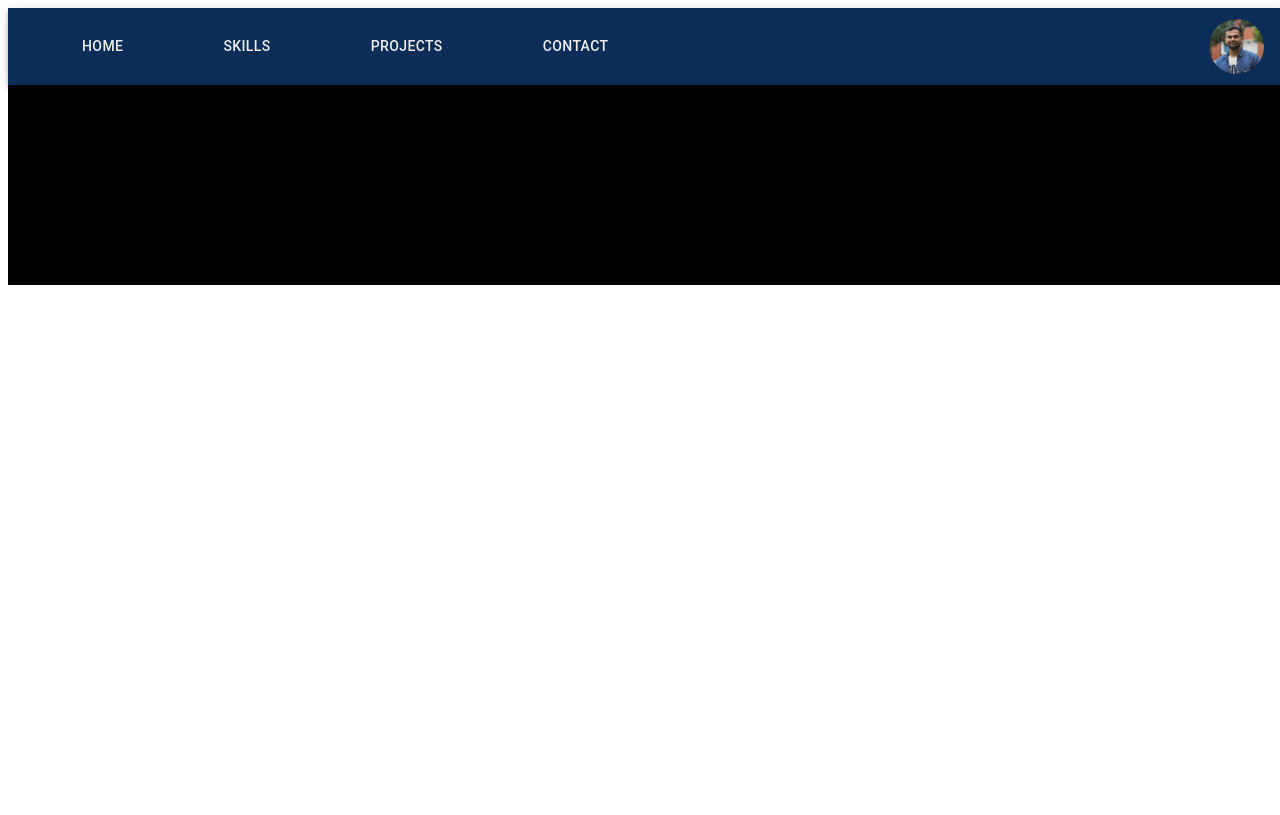
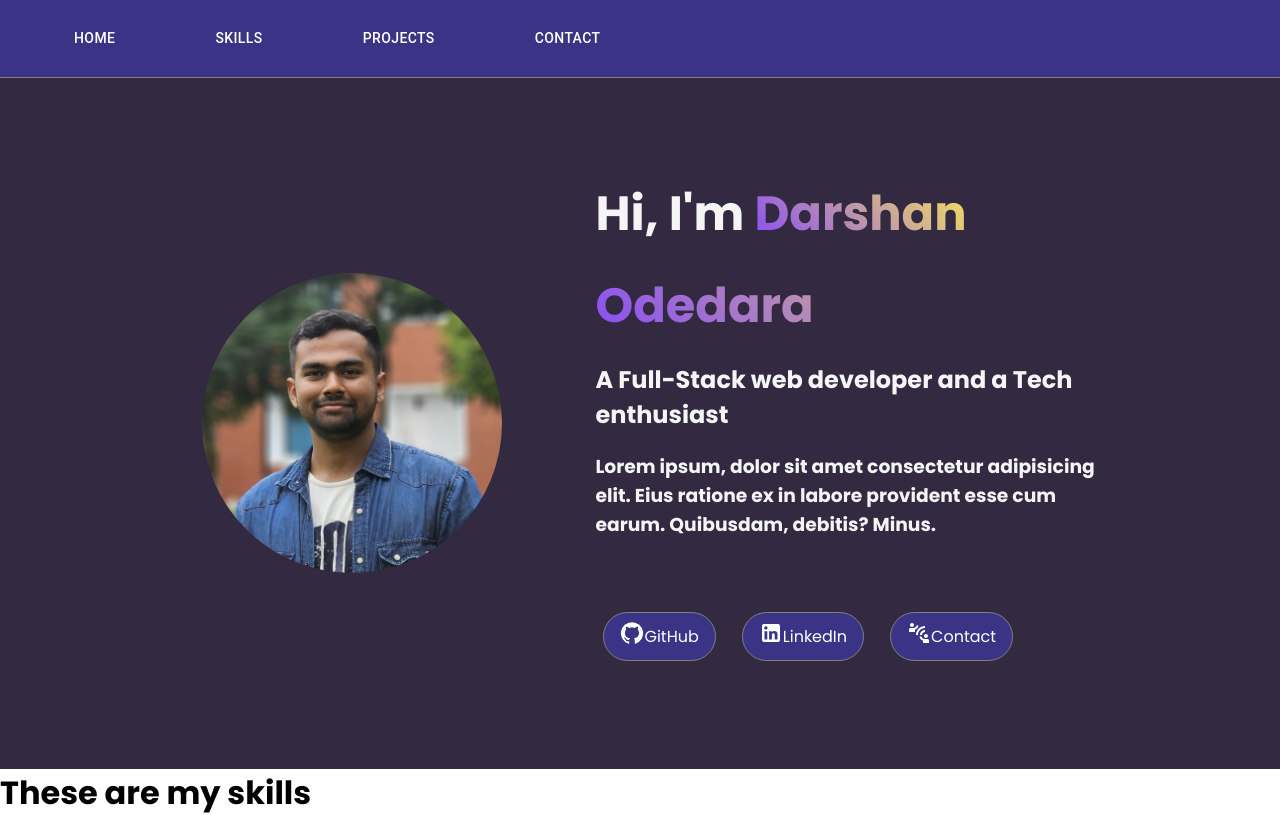
Before and after one commit to codeza-ai/personal-portfolio, a React (Vite) app: page /home in a window 1280 px wide. Shown: the top 815 px of the page. Built offline with nearby package versions, Linux system fonts and the light colour scheme.

Commit message:
Made the hero section of the Home page

```diff
--- a/src/App.jsx
+++ b/src/App.jsx
@@ -1,7 +1,8 @@
 import React from 'react'
-import { BrowserRouter, Route, Routes } from 'react-router-dom'
+import {  Route, Routes } from 'react-router-dom'
 import Contact from './pages/Contact'
 import Home from './pages/Home'
+import Header2 from "./components/Header2"
 import Header from "./components/Header"
 import Footer from "./components/Footer"
 
@@ -9,10 +10,10 @@ const App = () => {
   return (
     <>
       <Header />
-        <Routes>
-          <Route path="/" element={<Home />} />
-          <Route path="/contact" element={<Contact />} />
-        </Routes>
+      <Routes>
+        <Route path="/home" element={<Home />} />
+        <Route path="/contact" element={<Contact />} />
+      </Routes>
       <Footer />
     </>
   )
--- a/src/components/Header.css
+++ b/src/components/Header.css
@@ -1,39 +1,47 @@
-
-.AppBar {
-    margin: 0;
-    padding: 0;
-
-}
-/*
-header {
+header{
     display: flex;
     width: 100vw;
     justify-content: space-around;
-    gap: 50px;
-    background-color: blue;
+    background-color: var(--blue);
+    border-bottom: 1px solid grey;
     color: white;
 }
-
-header .searchBox {
-    display: flex;
-    gap: 20px;
-}
-header .searchBox input {
-    width: 100px;
+nav {
+    width: 100%;
 }
 
 header nav ul{
+    padding: 10px 0;
+    gap: 60px;
     display: flex;
     list-style: none;
-    gap: 25px;
+    width: fit-content;
 }
 
-header nav ul li {
-    padding: 10px;
-}
-
-header nav ul li a, Link{
+.nav-buttons{
+    display: block;
+    font-size: 1.5rem ;
     cursor: pointer;
     text-decoration: none;
     color: inherit;
-} */
+}
+
+@media screen and (max-width: 950px) {
+    header {
+        width: 100vw;
+        flex-direction: column;
+    }
+    nav {
+        width: 100%;
+
+    }
+    header nav ul {
+        justify-content: space-evenly;
+        gap: 0;
+        width: 100%;
+    }
+    .nav-buttons {
+        display: block;
+        font-size: 1.2rem;
+    }
+}
--- a/src/components/Header.jsx
+++ b/src/components/Header.jsx
@@ -11,57 +11,36 @@ import Typography from '@mui/material/Typography';
 import Menu from '@mui/material/Menu';
 import MenuIcon from '@mui/icons-material/Menu';
 import Container from '@mui/material/Container';
-import Avatar from '@mui/material/Avatar';
 import Button from '@mui/material/Button';
-import Tooltip from '@mui/material/Tooltip';
 import MenuItem from '@mui/material/MenuItem';
+import Link from '@mui/material/Link';
+// import GitHubIcon from '@mui/icons-material/GitHub';
+// import LinkedInIcon from '@mui/icons-material/LinkedIn';
+// import ConnectWithoutContactIcon from '@mui/icons-material/ConnectWithoutContact';
 
 
 const pages = ["Home", "Skills", "Projects", "Contact"];
-// const pages = [{name: "Home",
-//                 to: "/"
-//               },
-//               {
-//                 name: "Skills",
-//                 to: "/#skills"
-//               },
-//               {
-//                 name: "Projects",
-//                 to: "/#projects"
-//               },
-//               {
-//                 name: "Contact",
-//                 to: "/contact"
-//               }];
+const links = ["/home", "/home#skills", "/home#projects", "/contact"];
+
 
 function Header() {
   const [anchorElNav, setAnchorElNav] = useState(null);
-  const [anchorElUser, setAnchorElUser] = useState(null);
 
   const handleOpenNavMenu = (event) => {
     setAnchorElNav(event.currentTarget);
-  };
-  const handleOpenUserMenu = (event) => {
-    setAnchorElUser(event.currentTarget);
   };
 
   const handleCloseNavMenu = () => {
     setAnchorElNav(null);
   };
 
-  const handleCloseUserMenu = () => {
-    setAnchorElUser(null);
-  };
 
   return (
     <AppBar position="static" sx={{
-        backgroundColor: '#0C2D57',
-        color: "#EFECEC",
-        fontFamily: "Poppins"
-      }}>
+      backgroundColor: '#3B3486',
+      color: "white-smoke"    }}>
       <Container maxWidth="xl" >
         <Toolbar disableGutters>
-
           <Box sx={{ flexGrow: 1, display: { xs: 'flex', md: 'none' } }}>
             <IconButton
               size="large"
@@ -71,7 +50,7 @@ function Header() {
               onClick={handleOpenNavMenu}
               color="inherit"
             >
-            <MenuIcon />
+              <MenuIcon fontSize="large"/>
             </IconButton>
             <Menu
               id="menu-appbar"
@@ -91,56 +70,29 @@ function Header() {
                 display: { xs: 'block', md: 'none' }
               }}
             >
-              {pages.map((page) => (
+              {pages.map((page, index) => (
                 <MenuItem key={page} onClick={handleCloseNavMenu}>
-                  <Typography textAlign="center">{page}</Typography>
+                  <Typography textAlign="center">
+                    <Link href={links[index]} underline="none" sx={{ color: 'inherit' }}>
+                      {page}
+                    </Link></Typography>
+
                 </MenuItem>
               ))}
             </Menu>
           </Box>
           <Box sx={{ flexGrow: 1, display: { xs: 'none', md: 'flex' } }}>
-            {pages.map((page) => (
+            {pages.map((page, index) => (
               <Button
                 key={page}
                 onClick={handleCloseNavMenu}
                 sx={{ my: 2, color: 'inherit', display: 'block', padding: '10px 50px' }}
               >
-                {page}
+                <Link href={links[index]} underline="none" sx={{ color: 'inherit' }}>
+                  {page}
+                </Link>
               </Button>
             ))}
-          </Box>
-
-          <Box sx={{ flexGrow: 0 }}>
-            <Tooltip title="Collaborate">
-              <IconButton onClick={handleOpenUserMenu} sx={{ p: 0 }}>
-                <Avatar alt="Darshan" src="public\Profile.jpg" sx={
-                  {
-                    width: '55px',
-                    height: "auto"
-                  }
-                }/>
-              </IconButton>
-            </Tooltip>
-            <Menu
-              sx={{ mt: '55px' }}
-              id="menu-appbar"
-              anchorEl={anchorElUser}
-              anchorOrigin={{
-                vertical: 'top',
-                horizontal: 'right',
-              }}
-              keepMounted
-              transformOrigin={{
-                vertical: 'top',
-                horizontal: 'right',
-              }}
-              open={Boolean(anchorElUser)}
-              onClose={handleCloseUserMenu}
-            >
-                <MenuItem key="collab" onClick={handleCloseUserMenu}>
-                  <Typography textAlign="center">{`Let's build >`}</Typography>
-                </MenuItem>
-            </Menu>
           </Box>
         </Toolbar>
       </Container>
--- /dev/null
+++ b/src/components/Header2.jsx
@@ -0,0 +1,20 @@
+import React from 'react'
+import { Link } from 'react-router-dom'
+import './Header.css'
+
+const Header2 = () => {
+  return (
+    <header>
+        <nav>
+            <ul>
+                <li><Link className='nav-buttons' to="/home">Home</Link></li>
+                <li><a className='nav-buttons' href="/home#skills">Skills</a></li>
+                <li><a className='nav-buttons' href="/home#projects">Projects</a></li>
+                <li><Link className='nav-buttons' to="/contact">Contact</Link></li>
+            </ul>
+        </nav>
+    </header>
+  )
+}
+
+export default Header2
--- /dev/null
+++ b/src/components/TagButton.css
@@ -0,0 +1,19 @@
+.tagButton{
+    display: flex;
+    width: fit-content;
+    justify-content: center;
+    align-items: center;
+    padding: 0.5rem 1rem;
+    margin: 0.5rem;
+    border-radius: 2rem;
+    border: 0.5px solid grey;
+    font-size: 1rem;
+    background-color: var(--blue);
+    color: white;
+    cursor: pointer;
+    transition: scale 0.3s;
+}
+
+.tagButton:hover{
+    scale: 1.1;
+}
--- /dev/null
+++ b/src/components/TagButton.jsx
@@ -0,0 +1,23 @@
+import React from 'react'
+import Link from '@mui/material/Link';
+import './TagButton.css'
+
+const TagButtons = ({iconButton, tag, href}) => {
+  return (
+    <div className='tagButton'>
+        <Link
+              href={href} underline="none"
+              sx={{ color: 'white'}}
+        >
+            {iconButton}
+        </Link>
+      <Link href={href} underline="none"
+        sx={{ color: 'white' }}>
+            {tag}
+        </Link>
+    </div>
+
+  )
+}
+
+export default TagButtons
--- a/src/index.css
+++ b/src/index.css
@@ -1,7 +1,18 @@
+@import url('https://fonts.googleapis.com/css2?family=Poppins:ital,wght@0,100;0,200;0,300;0,400;0,500;0,600;0,700;0,800;0,900;1,100;1,200;1,300;1,400;1,500;1,600;1,700;1,800;1,900&display=swap');
 
+* {
+  margin: 0;
+    padding: 0;
+    box-sizing: border-box;
+}
 #root {
+  font-family: 'Poppins', sans-serif;
   width: 100vw;
   height: fit-content;
-  box-sizing: border-box;
-  margin: 0;
 }
+:root {
+  --dark: #332941;
+  --blue: #3B3486;
+  --purple: #864AF9;
+  --yellow: #F8E559;
+}
--- a/src/pages/Home.css
+++ b/src/pages/Home.css
@@ -1,11 +1,88 @@
+/* #332941 #3B3486 #864AF9 #F8E559 */
+/* Black Dark-Blue Purple Yellow */
+
 main {
-    height: 80vw;
+    padding: 100px 0;
+    display: flex;
+    width: 100vw;
+    justify-content: center;
+    align-items: center;
+    background-color: var(--dark);
+}
+
+.hero-section {
+    color: whitesmoke;
+    width: 80%;
+    display: flex;
+    justify-content: space-evenly;
+    align-items: center;
+    gap: 20px;
+}
+
+.hero-right {
+    width: 50%;
+    display: flex;
+    flex-direction: column;
+    justify-content: center;
+    align-items: top;
+    gap: 20px;
+}
+.hero-right h1 {
+    font-size: 3rem;
+    font-weight: 700;
+}
+.hero-left {
+    width: 35%;
+    display: flex;
+    justify-content: center;
+    align-items: center;
+}
+.gradient-font {
+    background: linear-gradient(45deg, var(--purple), var(--yellow));
+    -webkit-background-clip: text;
+    -webkit-text-fill-color: transparent;
+}
+
+.sm-buttons {
+    display: flex;
+    gap: 10px;
+    flex-wrap: wrap;
 }
 
 #skills {
-    height: 80vw;
+    height: 80vh;
 }
 
 #projects {
-    height: 80vw;
+    height: 80vh;
 }
+
+@media screen and (max-width: 950px) {
+    main {
+        padding: 35px 0;
+        flex-direction: column;
+    }
+    .hero-section {
+        flex-direction: column;
+        gap: 20px;
+    }
+    .hero-right {
+        width: 90%;
+    }
+    .hero-left {
+        width: 90%;
+    }
+    .hero-right h1 {
+        font-size: 2rem;
+    }
+    .hero-right h2 {
+        font-size: 1.5rem;
+    }
+
+    .hero-right h3 {
+        font-size: 1.2rem;
+    }
+    .sm-buttons {
+        gap: 5px;
+    }
+}
--- a/src/pages/Home.jsx
+++ b/src/pages/Home.jsx
@@ -1,11 +1,36 @@
 import React from 'react'
 import './Home.css'
+import Avatar from '@mui/material/Avatar';
+import TagButton from '../components/TagButton';
+import GitHubIcon from '@mui/icons-material/GitHub';
+import LinkedInIcon from '@mui/icons-material/LinkedIn';
+import ConnectWithoutContactIcon from '@mui/icons-material/ConnectWithoutContact';
 
 const Home = () => {
   return (
     <>
       <main>
-        <h1>This is home page</h1>
+        <div className='hero-section'>
+          <div className='hero-left'>
+            <Avatar
+              alt="Darshan Odedara"
+              src="/Profile.jpg"
+              sx={{ width: 300, height: 300 }}
+            />
+          </div>
+          <div className='hero-right'>
+            <h1>Hi, I'm <span className='gradient-font'>Darshan</span></h1>
+            <h1 className='gradient-font'>Odedara</h1>
+            <h2>A Full-Stack web developer and a Tech enthusiast</h2>
+            <h3>Lorem ipsum, dolor sit amet consectetur adipisicing elit. Eius ratione ex in labore provident esse cum earum. Quibusdam, debitis? Minus.</h3>
+            <br />
+            <div className='sm-buttons'>
+                <TagButton iconButton={<GitHubIcon />} tag='GitHub'/>
+                <TagButton iconButton={<LinkedInIcon />} tag='LinkedIn'/>
+                <TagButton iconButton={<ConnectWithoutContactIcon />} tag='Contact' href='/contact'/>
+            </div>
+          </div>
+        </div>
       </main>
       <div id='skills'>
         <h1>These are my skills</h1>
```
